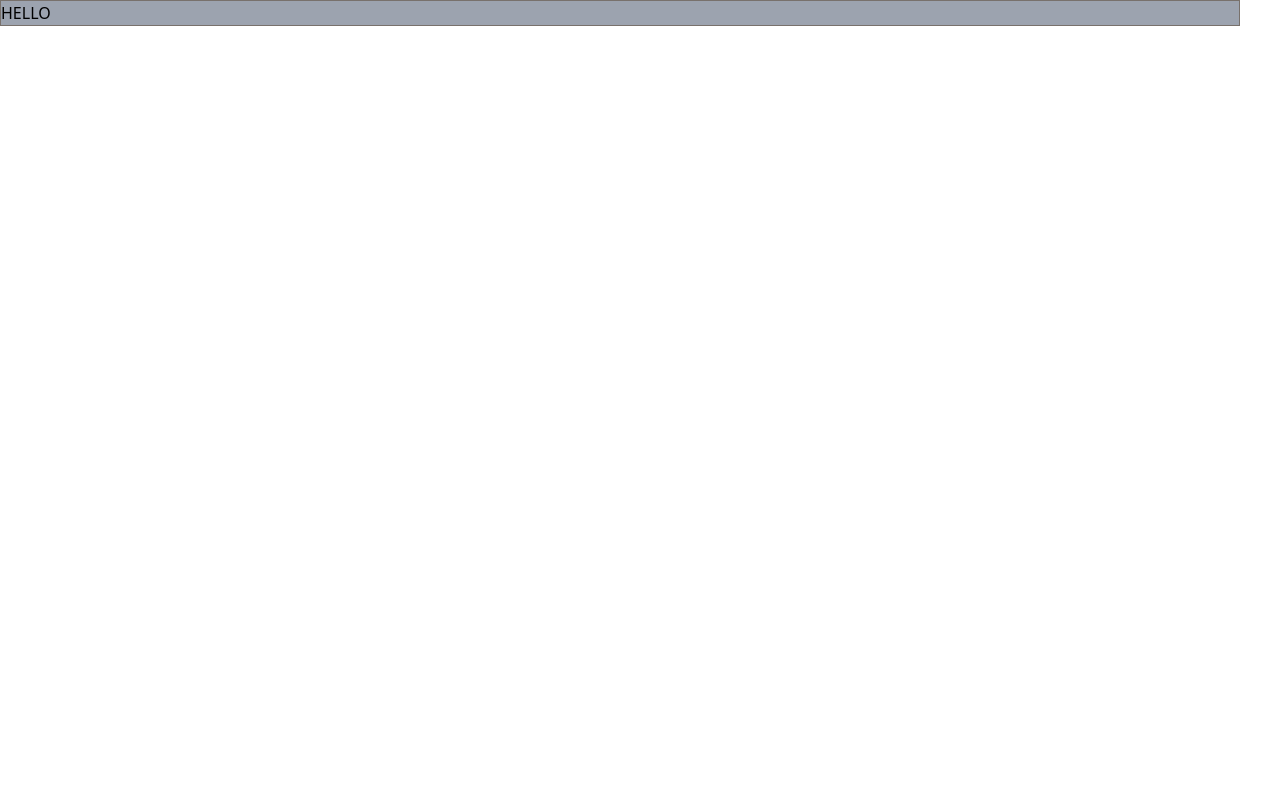
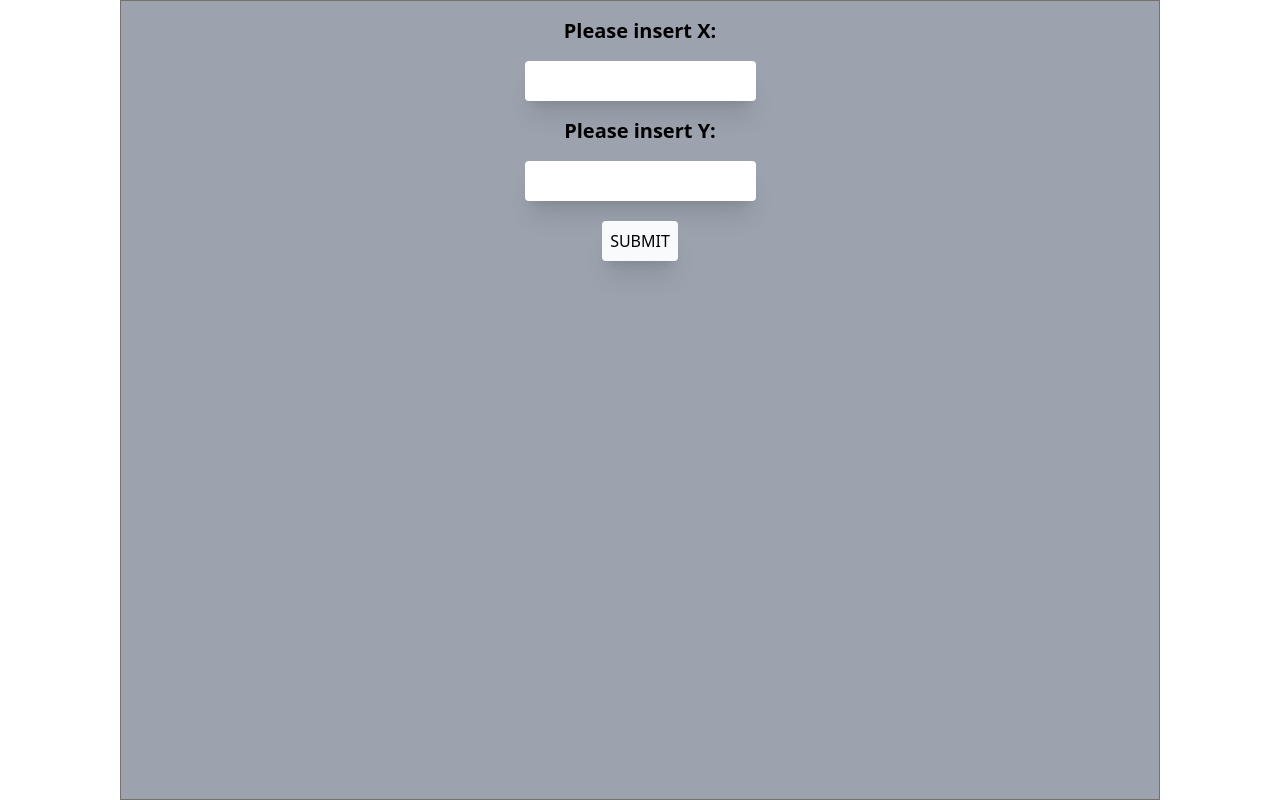
Before and after one commit to robert-burcea/ml-restaurant, a React (Create React App) app: page / in a window 1280 px wide. Built offline with nearby package versions, Linux system fonts and the light colour scheme.

Commit message:
almost working

```diff
--- a/package.json
+++ b/package.json
@@ -6,6 +6,8 @@
     "@testing-library/jest-dom": "^5.16.5",
     "@testing-library/react": "^13.4.0",
     "@testing-library/user-event": "^13.5.0",
+    "mathjs": "^11.1.0",
+    "ml-regression-simple-linear": "^2.0.3",
     "react": "^18.2.0",
     "react-dom": "^18.2.0",
     "react-scripts": "5.0.1",
--- a/src/App.js
+++ b/src/App.js
@@ -1,10 +1,20 @@
 import React from 'react'
+import GetData from './GetData';
+import SimpleRegression from './SimpleRegression'
+import {useData, useSetData} from './DataContext'
+
+const DataContext = React.createContext({x:[], y:[]});
 
 function App() {
   return (
-    <div className="max-w-[1240px] bg-gray-400 h-full border border-stone-500">
-      <p>HELLO</p>
+    <DataContext.Provider value={{x:[], y:[]}}>
+
+    <div className="mx-auto max-w-[1040px] bg-gray-400 h-screen border border-stone-500 text-center">
+      <SimpleRegression />
+      <GetData />
     </div>
+
+    </DataContext.Provider>
   );
 }
 
--- /dev/null
+++ b/src/DataContext.jsx
@@ -0,0 +1,24 @@
+import React from 'react'
+import {useState, useContext} from 'react'
+
+export const Data = React.createContext();
+export const SetData = React.createContext();
+
+export const useData = () => {
+    return useContext(Data);
+}
+
+export const useSetData = () => {
+    return useContext(SetData);
+}
+
+export default function DataContext({value, children}) {
+    const [data, setData] = useState()
+  return (
+        <Data.Provider value={data}>
+            <SetData.Provider value={setData}>
+                {children}
+            </SetData.Provider>
+        </Data.Provider>
+  )
+}
--- /dev/null
+++ b/src/GetData.jsx
@@ -0,0 +1,28 @@
+import React, {useEffect, useState} from 'react'
+import {useData, useSetData} from './DataContext'
+
+const GetData = () => {
+
+    const data = useData();
+    const setData = useSetData();
+    const [x, setX] = useState();
+    const [y, setY] = useState();
+
+
+  return (
+    <div className="mx-auto max-w-[840px] flex flex-col">
+        <div>
+            <p className="text-xl font-bold p-4">Please insert X:</p>
+            <input className="shadow-xl rounded h-[40px]" onChange={(e) => {setX(e.target.value)}}></input>
+        </div>
+        <div>
+            <p className="text-xl font-bold p-4">Please insert Y:</p>
+            <input className="shadow-xl rounded h-[40px]" onChange={(e) => {setY(e.target.value)}}></input>
+        </div>
+        <button className="mx-auto m-5 p-2 w-min bg-slate-50 rounded shadow-xl hover:scale-110" onClick={() => {setData({x:[x.split(',').map((item) => { return parseInt(item) })], y:[y.split(',').map((item) => { return parseInt(item) })]}); console.log(data)}}>SUBMIT</button>
+
+    </div>
+  )
+}
+
+export default GetData
--- /dev/null
+++ b/src/SimpleRegression.jsx
@@ -0,0 +1,40 @@
+import React, {useEffect, useState} from 'react';
+import SimpleLinearRegression from 'ml-regression-simple-linear';
+import {useData, useSetData} from './DataContext'
+
+
+const SimpleRegression = () => {
+    const x= [
+        1,2,3,4,5
+    ]
+    const y= [
+        2,3,4,5,6
+    ]
+    const [result, setResult] = useState();
+    const data = useData();
+    const setData = useSetData();
+    //const x = data.x;
+    //const y = data.y;
+
+    const ml = () => {
+        console.log(data.x,data.y)
+        const regression = new SimpleLinearRegression(data.x, data.y);
+        console.log(regression.predict(7));
+        const json = regression.toJSON();
+        console.log(json)
+        const loaded = SimpleLinearRegression.load(json);
+        return Math.floor(loaded.predict(850));
+    }
+
+    useEffect(() => {
+        data ? setResult(ml()) : <p>Awaiting</p>;
+    }, data)
+
+  return (
+    <div>
+        <p>{result}</p>
+    </div>
+  )
+}
+
+export default SimpleRegression
--- a/src/index.js
+++ b/src/index.js
@@ -2,11 +2,14 @@ import React from 'react';
 import ReactDOM from 'react-dom/client';
 import './index.css';
 import App from './App';
+import DataContext from './DataContext'
 
 const root = ReactDOM.createRoot(document.getElementById('root'));
 root.render(
   <React.StrictMode>
+    <DataContext value={{x:[], y:[]}}>
     <App />
+    </DataContext>
   </React.StrictMode>
 );
 
```
Also changed, not shown: 1 other file (tests, documents, lock files or other folders).
